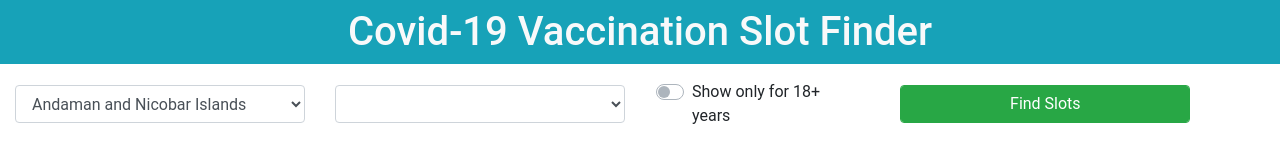
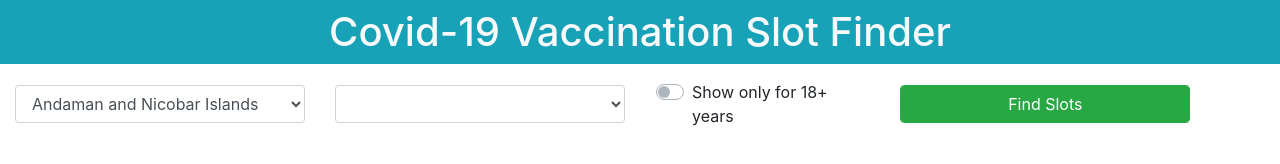
Before and after one commit to PercySpecter/covid-vaccination-slot-finder, a plain HTML site: page index.html in a window 1280 px wide. Drawn offline with nearby package versions, Linux system fonts and the light colour scheme; no server answers.

```diff
--- a/index.html
+++ b/index.html
@@ -16,9 +16,10 @@
 
     <script type="text/javascript" src="states.js"></script>
 
+    <link rel="icon" type="image/png" href="favicon.png">
     <title>Vaccination Slot Finder</title>
 </head>
-<body style="font-family: Roboto;">
+<body>
     <div class="container-fluid">
         <div class="row content bg-info">
             <h1 class="mx-auto my-2 text-center text-light"> Covid-19 Vaccination Slot Finder </h1>
```
Also changed, not shown: favicon.png (added).
